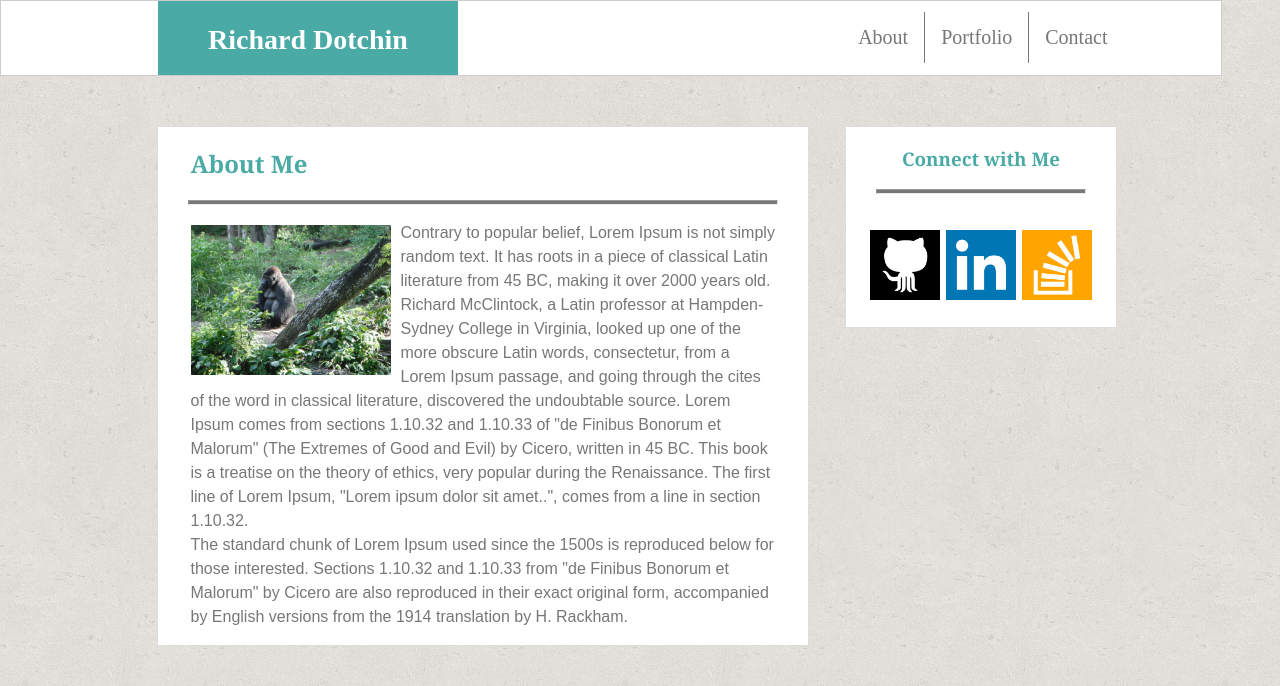
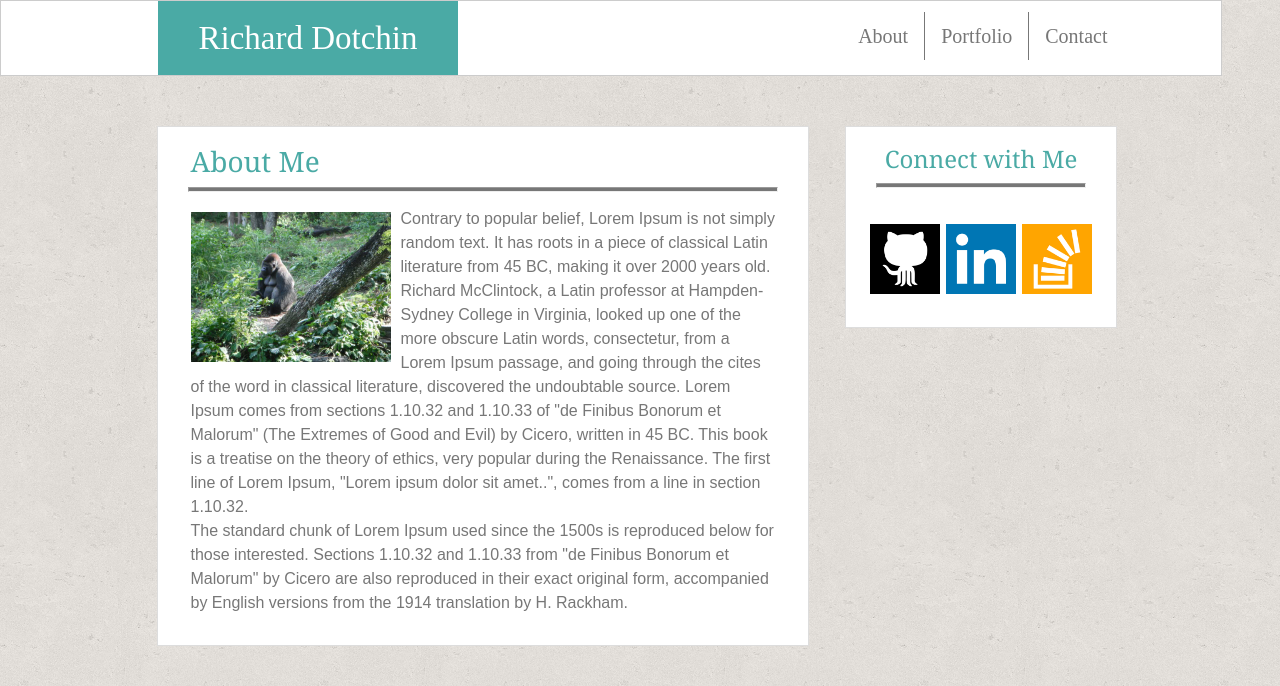
Before and after one commit to rdotchin/Basic-Portfolio, a PHP site: page / in a window 1280 px wide; the page is wider, and only the part inside the window is pictured. Shown: the top 686 px of that part. Run offline with PHP 8.4, Linux system fonts and the light colour scheme.

Commit message:
initial site files

```diff
--- /dev/null
+++ b/assets/css/mediaqueries.css
@@ -0,0 +1,8 @@
+<!-- CSS media query within a stylesheet -->
+<style>
+@media (max-width: 600px) {
+  .facet_sidebar {
+    display: none;
+  }
+}
+</style>
--- a/assets/css/style.css
+++ b/assets/css/style.css
@@ -18,18 +18,27 @@ body {
     width:1355px;
 }
 
-h1, h3 {
+h1 {
 	font-family: Georgia;
 	color: #4aaaa5;
+	font-size: 28px;
+	margin-top: 20px;
 }
 
+h3 {
+	font-family: Georgia;
+	color: #4aaaa5;
+	font-size: 24px;
+	margin-top: 20px;
+}
 h2 {
-	font-size: 28px;
+	font-size: 33px;
+	margin-top: 21px;
 }
 
 hr {
 	height: 3px;
-	margin: 0px 30px 15px 30px;
+	margin: 12px 30px 15px 30px;
 	background-color: #777777;
 }
 
--- a/contact.html
+++ b/contact.html
@@ -2,6 +2,7 @@
 <html lang="en">
 <head>
 	<title>Richard Dotchin Contact</title>
+	<link rel="stylesheet" type="text/css" href="assets/css/reset.css">
 	<link rel="stylesheet" type="text/css" href="assets/css/style.css">
 	<link rel="stylesheet" type="text/css" href="assets/css/contact.css">
 </head>
--- a/index.html
+++ b/index.html
@@ -2,8 +2,12 @@
 <html lang="en">
 <head>
 	<title>Richard Dotchin About</title>
+	<link rel="stylesheet" type="text/css" href="assets/css/reset.css">
+	<!--style for everything but the content-->
 	<link rel="stylesheet" type="text/css" href="assets/css/style.css">
+	<!--individual page style-->
 	<link rel="stylesheet" type="text/css" href="assets/css/index.css">
+	<link rel="stylesheet" media="(max-width: 800px)" href="mediaqueries.css">
 </head>
 <body>
 
@@ -16,11 +20,13 @@
 			</div>
 			<!--Menu bar located upper right-->
 			<nav>
-				<ul>
-					<li><a href="index.html">About</a></li>
-					<li><a href="portfolio.html">Portfolio</a></li>
-					<li><a href="contact.html">Contact</a></li>
-				</ul>
+				<div class="container">
+					<ul>
+						<li><a href="index.html">About</a></li>
+						<li><a href="portfolio.html">Portfolio</a></li>
+						<li><a href="contact.html">Contact</a></li>
+					</ul>
+				</div>
 			</nav>
 		</header>
 
@@ -53,6 +59,7 @@
 
 			</aside>
 
+
 		<!--sticky footer-->
 		<footer id="footer">
 			<p>&copy;Copyright 2016 Richard Dotchin</p>
--- a/portfolio.html
+++ b/portfolio.html
@@ -2,6 +2,7 @@
 <html lang="en">
 <head>
 	<title>Richard Dotchin Portfolio</title>
+	<link rel="stylesheet" type="text/css" href="assets/css/reset.css">
 	<link rel="stylesheet" type="text/css" href="assets/css/style.css">
 	<link rel="stylesheet" type="text/css" href="assets/css/portfolio.css">
 </head>
```
Also changed, not shown: 1 other file.
